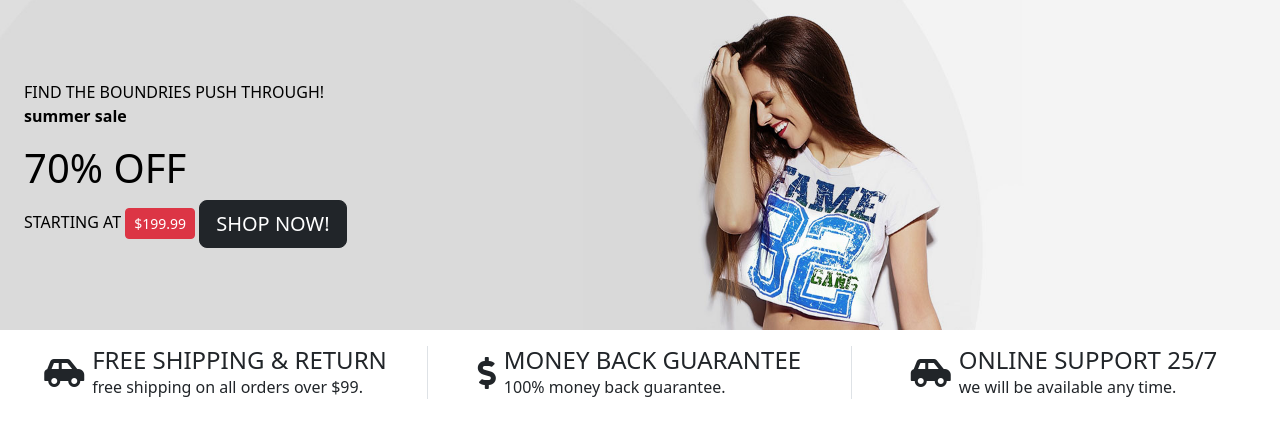
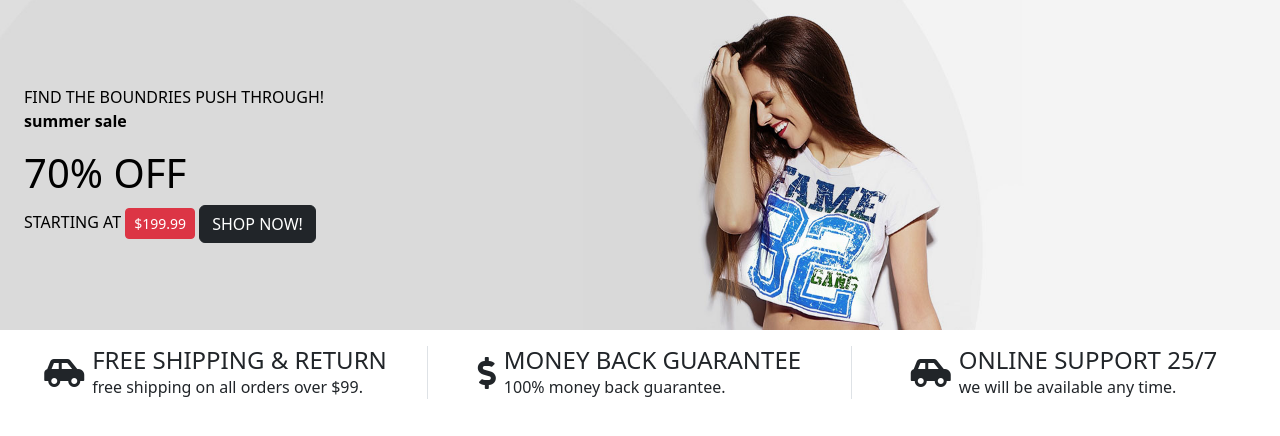
Before and after one commit to zahoorshinwari/e-commerce-web-page, a plain HTML site: page index.html in a window 1280 px wide. Shown: the part 138-574 px from the top of the page. Drawn offline with nearby package versions, Linux system fonts and the light colour scheme.

Commit message:
Update index.html

```diff
--- a/index.html
+++ b/index.html
@@ -114,7 +114,7 @@
         <h1>70% OFF</h1>
         <span>STARTING AT</span>
         <button class="btn btn-sm btn-danger">$199.99</button>
-        <button class="btn btn-lg btn-dark">SHOP NOW!</button>
+        <button class="btn btn-md btn-dark">SHOP NOW!</button>
     </div>
   </div>
 </section>
```
